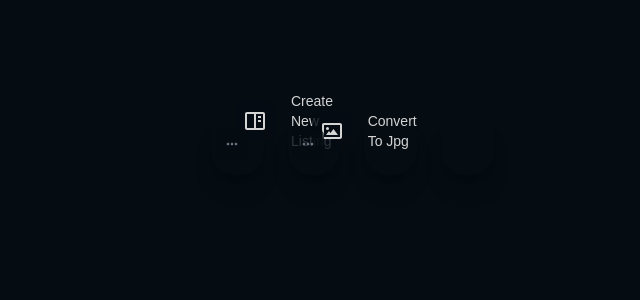
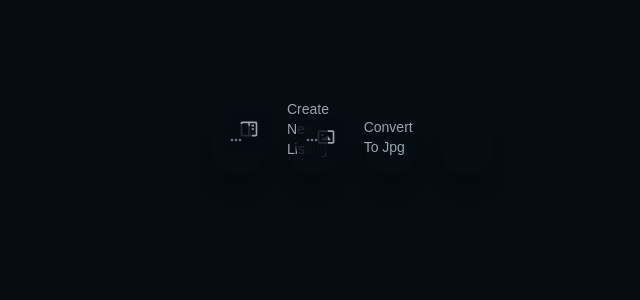
Before and after one commit to rogelcristobal/digiDirect, a React (Create React App) app: page / in a window 1280 px wide. Shown: the top 300 px of the page, without its empty margins (141-781 px from the left). Built offline with nearby package versions, Linux system fonts and the light colour scheme; a web font is replaced by a local one.

Commit message:
adjust icons

```diff
--- a/src/App.jsx
+++ b/src/App.jsx
@@ -1,17 +1,17 @@
 import React from "react";
 import Card from "./components/Card";
 import { BiDotsHorizontalRounded } from "react-icons/bi";
-import { BiBookContent,BiImage } from "react-icons/bi";
-import {Route,Routes} from 'react-router-dom'
+import { BiBookContent, BiImage } from "react-icons/bi";
+import { Route, Routes } from "react-router-dom";
 export const Acard = () => {
   return (
-    <div className="h-full w-full flex flex-col items-start justify-end box-border  relative   duration-300 transition-all ease-in-out space-y-2">
-      <div className="p-2 box-border rounded-lg bg-[#050c12]/80 absolute -top-2 -right-2 text-gray-500 hover:text-gray-300 ">
+    <div className="h-full w-full flex flex-col items-start justify-end box-border  relative text-gray-400 hover:text-gray-300  duration-300 transition-all ease-in-out space-y-2">
+      <div className="p-2 box-border rounded-lg bg-[#050c12]/80 absolute -top-1 -right-1 text-gray-500 hover:text-gray-300 ">
         <BiDotsHorizontalRounded></BiDotsHorizontalRounded>
       </div>
       <div className="flex items-center justify-start space-x-4  w-full ">
-        <div className="p-2 rounded-lg  bg-[#050c12]/80">
-          <BiBookContent className="text-2xl"></BiBookContent>
+        <div className="p-3 rounded-xl  bg-[#050c12]/80">
+          <BiBookContent className="text-xl"></BiBookContent>
         </div>
         <p className="text-sm   font-medium">create new listing</p>
       </div>
@@ -20,13 +20,13 @@ export const Acard = () => {
 };
 export const Bcard = () => {
   return (
-    <div className="h-full w-full flex flex-col items-start justify-end box-border  relative   duration-300 transition-all ease-in-out space-y-2">
-      <div className="p-2 box-border rounded-lg bg-[#050c12]/80 absolute -top-2 -right-2 text-gray-500 hover:text-gray-300 ">
+    <div className="h-full w-full flex flex-col items-start justify-end box-border  relative text-gray-400 hover:text-gray-300  duration-300 transition-all ease-in-out space-y-2">
+      <div className="p-2 box-border rounded-lg bg-[#050c12]/80 absolute -top-1 -right-1 text-gray-500 hover:text-gray-300 ">
         <BiDotsHorizontalRounded></BiDotsHorizontalRounded>
       </div>
       <div className="flex items-center justify-start space-x-4  w-full ">
-        <div className="p-2 rounded-lg  bg-[#050c12]/80">
-          <BiImage className="text-2xl"></BiImage>
+        <div className="p-3 rounded-xl  bg-[#050c12]/80">
+          <BiImage className="text-xl"></BiImage>
         </div>
         <p className="text-sm   font-medium">convert to jpg</p>
       </div>
@@ -36,12 +36,23 @@ export const Bcard = () => {
 
 const App = () => {
   return (
+    <Routes>
+      <Route
+        path="/"
+        element={
           <div className="bg-[#050c12] text-neutral-300 w-full min-h-screen font-jakarta box-border  flex items-start justify-end">
             <div className="h-screen w-72 fixed top-0 left-0  box-border "></div>
+
             <div className="  w-[calc(100%-20rem)]  h-full  box-border rounded-2xl mt-20">
               <div className="grid grid-flow-row grid-cols-12 w-full grid-rows-6 gap-6 h-[35rem] box-border  p-8 rounded-2xl ">
                 {[
-            { col: 4, row: 2, hex: "#08131b", children: <Acard /> ,path:"/new-listing" },
+                  {
+                    col: 4,
+                    row: 2,
+                    hex: "#08131b",
+                    children: <Acard />,
+                    path: "/new-listing",
+                  },
                   { col: 4, row: 2, hex: "#08131b", children: <Bcard /> },
                   {
                     col: 4,
@@ -69,6 +80,9 @@ const App = () => {
               </div>
             </div>
           </div>
+        }
+      />
+    </Routes>
   );
 };
 
--- a/src/components/Card.jsx
+++ b/src/components/Card.jsx
@@ -13,7 +13,7 @@ const Card = ({ children, hexColor, colSpan, rowSpan, rowStart, colStart ,path})
         rowStart && `row-start-${rowStart}`
       } ${
         colStart && `col-start-${colStart}`
-      } h-full w-full capitalize bg-[${hexColor}] rounded-3xl p-6 cursor-pointer flex items-center justify-center relative   shadow-xl shadow-[${hexColor}]`}
+      } h-full w-full capitalize bg-[${hexColor}] rounded-3xl p-4 cursor-pointer flex items-center justify-center relative   shadow-xl shadow-[${hexColor}]`}
     >
       {children}
     </div>
```
Lines whose indentation alone changed are shown as unchanged.
